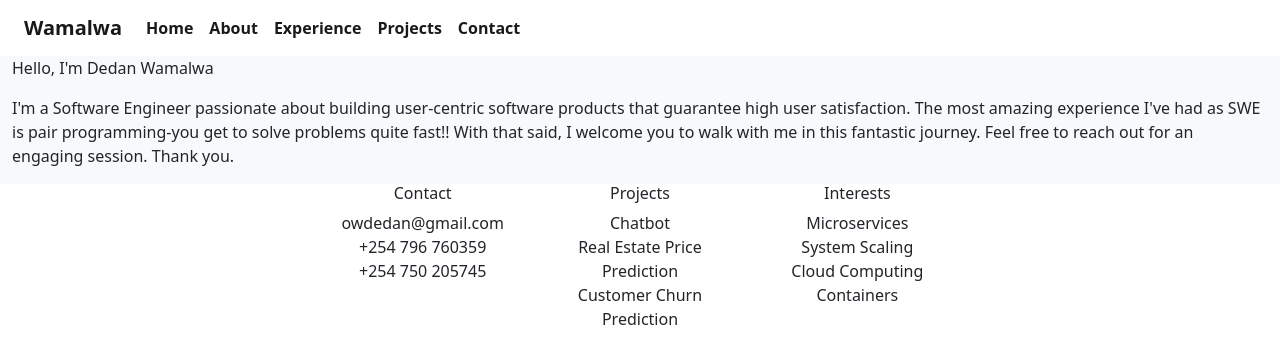
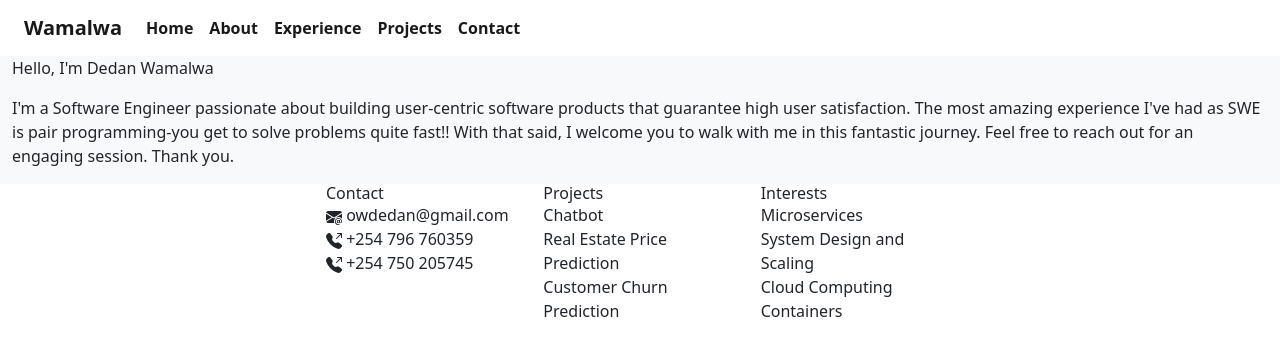
Before and after one commit to dedan-wamalwa/portfolio, a React (Create React App) app: page / in a window 1280 px wide. Shown: the top 364 px of the page. Built offline with nearby package versions, Linux system fonts and the light colour scheme.

Commit message:
Added icons and made text start from begining of div

```diff
--- a/src/Components/Footer.js
+++ b/src/Components/Footer.js
@@ -3,17 +3,17 @@ import * as Icon from "react-bootstrap-icons";
 function Footer() {
 	return (
 		<footer>
-			<div className="row">
+			<div className="row text-dark">
 				<center>
 					<div className="col-12 col-md-8 col-lg-6   ">
 						<div className="row">
 							{/* Contact */}
 							<div className="col-4 ">
-								<h6>Contact</h6>
+								<h6 className="mb-0 text-start">Contact</h6>
 								<ul className="list-unstyled">
-									<li class="text-center">owdedan@gmail.com</li>
-									<li class="text-center">+254 796 760359</li>
-									<li class="text-center">+254 750 205745</li>
+									<li className="text-start"><Icon.EnvelopeAtFill /> owdedan@gmail.com</li>
+									<li className="text-start"><Icon.TelephoneOutboundFill /> +254 796 760359</li>
+									<li className="text-start"><Icon.TelephoneOutboundFill /> +254 750 205745</li>
 									<li>
 										<span></span> <span></span>
 									</li>
@@ -21,21 +21,21 @@ function Footer() {
 							</div>
 							{/* projects */}
 							<div className="col-4 ">
-								<h6>Projects</h6>
+								<h6 className="mb-0 text-start">Projects</h6>
 								<ul className="list-unstyled">
-									<li class="text-center">Chatbot</li>
-									<li class="text-center">Real Estate Price Prediction</li>
-									<li class="text-center">Customer Churn Prediction</li>
+									<li className="text-start">Chatbot</li>
+									<li className="text-start">Real Estate Price Prediction</li>
+									<li className="text-start">Customer Churn Prediction</li>
 								</ul>
 							</div>
 							{/* Intersets */}
 							<div className="col-4  ">
-								<h6 className="">Interests</h6>
+								<h6 className="mb-0 text-start">Interests</h6>
 								<ul className="list-unstyled">
-									<li class="text-center">Microservices</li>
-									<li class="text-center">System Scaling</li>
-									<li class="text-center">Cloud Computing</li>
-									<li class="text-center">Containers</li>
+									<li className="text-start">Microservices</li>
+									<li className="text-start">System Design and Scaling</li>
+									<li className="text-start">Cloud Computing</li>
+									<li className="text-start">Containers</li>
 								</ul>
 							</div>
 						</div>
```
